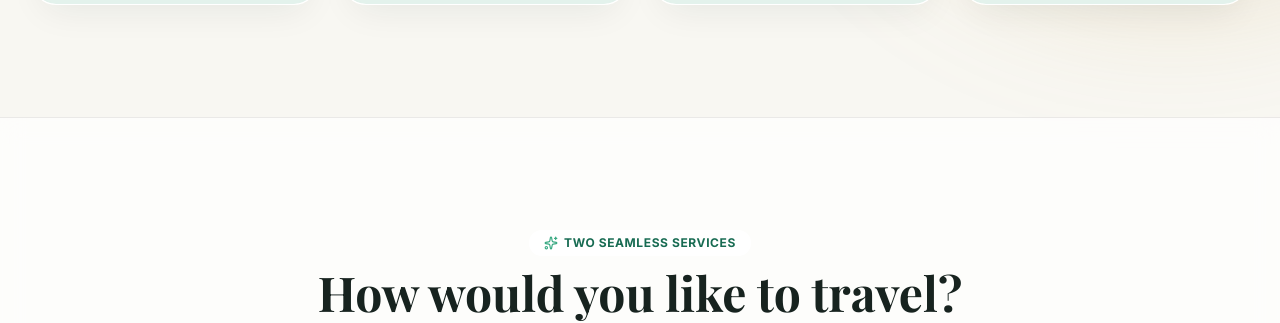
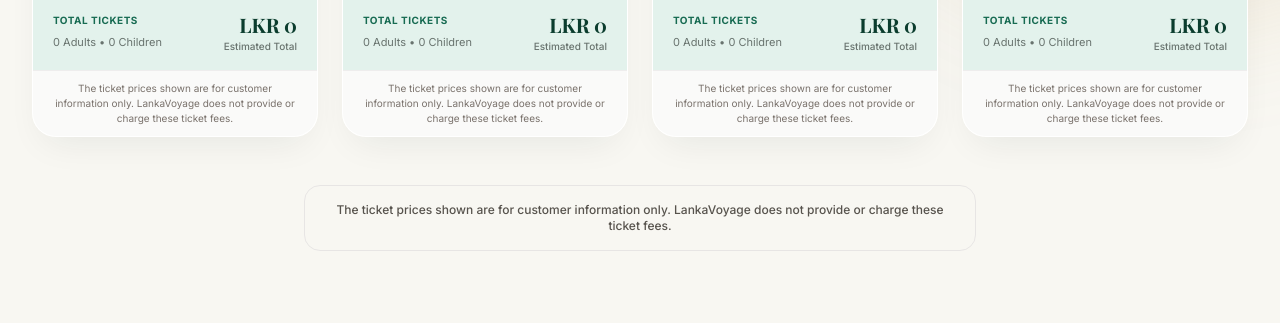
Before and after one commit to randiyadinan/tourism, a React (Vite) app: page / in a window 1280 px wide. Shown: the part 2131-2454 px from the top of the page. Built offline with nearby package versions, Linux system fonts and the light colour scheme; no server answers; a web font is replaced by a local one.

Commit message:
docs: add customer informational note below ticket prices on customer-facing destination section

```diff
--- a/src/components/destinations/DestinationTicketCard.tsx
+++ b/src/components/destinations/DestinationTicketCard.tsx
@@ -131,6 +131,11 @@ export const DestinationTicketCard: React.FC<DestinationTicketCardProps> = ({ de
           <span className="text-[10px] text-[#68736E] block font-medium">Estimated Total</span>
         </div>
       </div>
+
+      {/* 4. Customer Information Notice */}
+      <div className="px-5 py-2.5 bg-stone-50/90 border-t border-stone-200/60 text-[10px] text-stone-500 leading-normal text-center">
+        The ticket prices shown are for customer information only. LankaVoyage does not provide or charge these ticket fees.
+      </div>
     </div>
   );
 };
--- a/src/pages/public/HomePage.tsx
+++ b/src/pages/public/HomePage.tsx
@@ -59,6 +59,13 @@ export const HomePage: React.FC = () => {
                 destination={dest}
               />
             ))}
+          </div>
+
+          {/* Customer Information Notice */}
+          <div className="p-4 rounded-2xl bg-[#F8F7F2] border border-stone-200 text-center max-w-2xl mx-auto">
+            <p className="text-xs text-stone-600 font-medium">
+              The ticket prices shown are for customer information only. LankaVoyage does not provide or charge these ticket fees.
+            </p>
           </div>
 
         </div>
```
